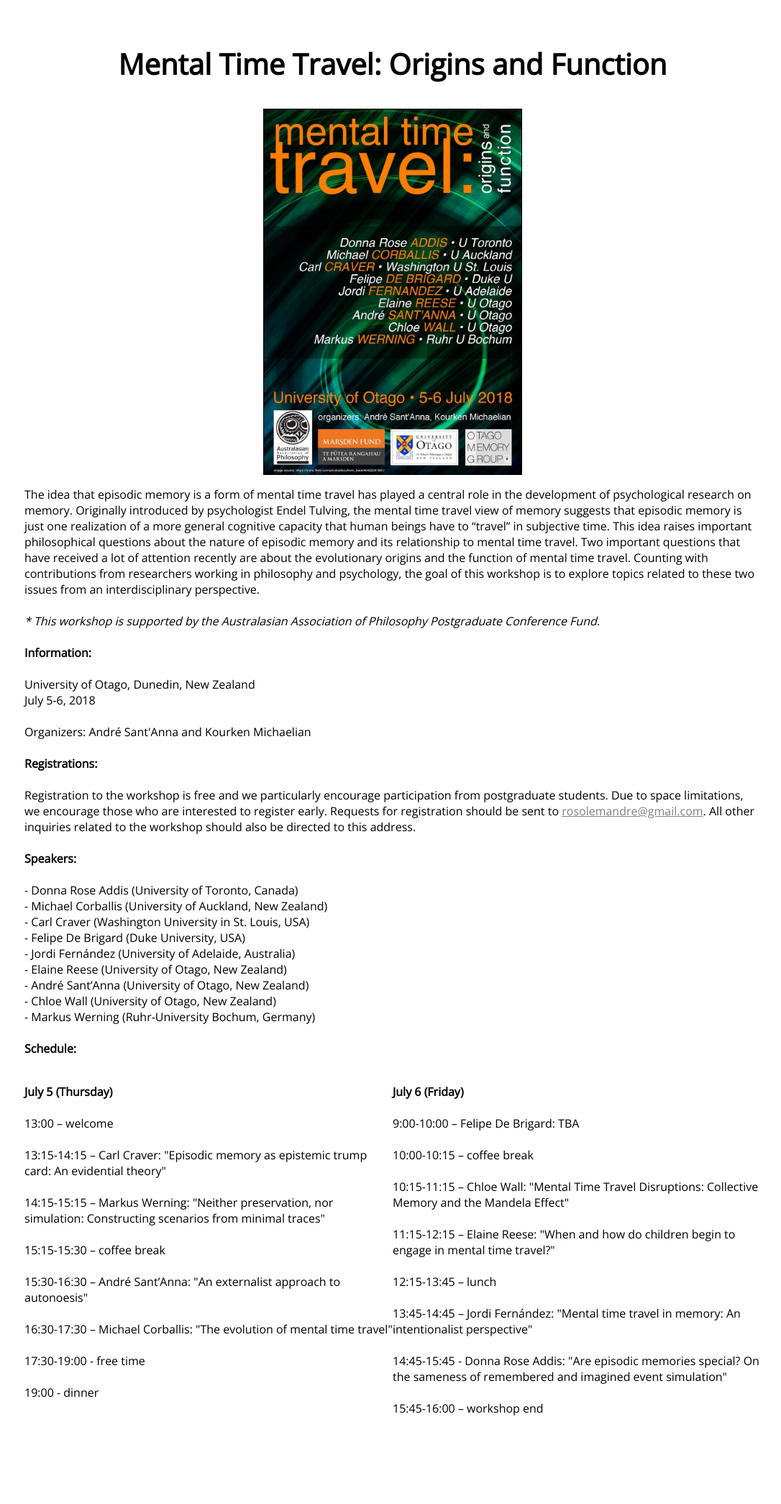
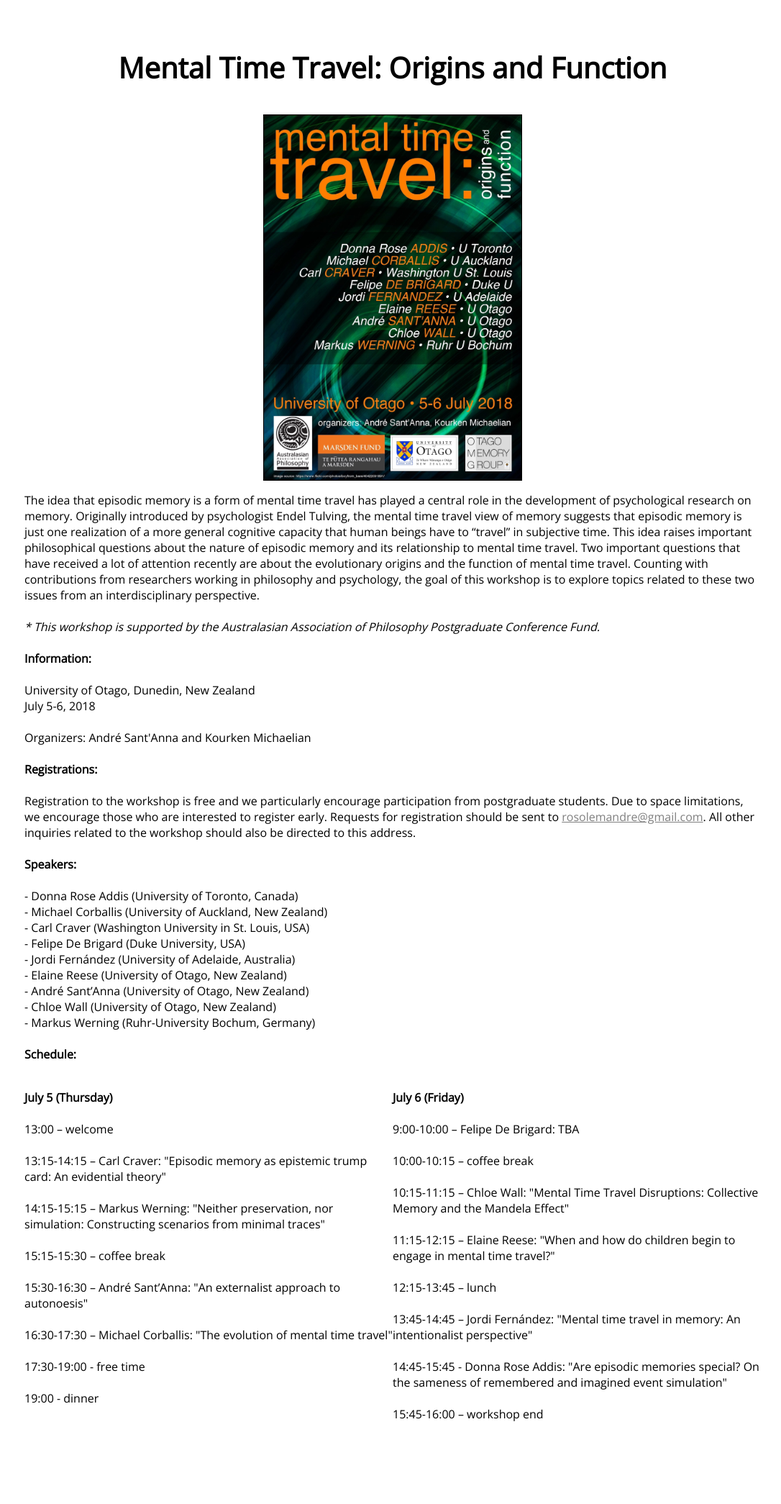
Before and after one commit to andresantanna/andresantanna.github.io, a Jekyll site: the page otago-mtt.html, which Jekyll copies as it is, in a window 1280 px wide. Shown: the whole page at 72% size, without its empty margins (94-1180 px from the left). Built offline with Jekyll 4.4.1, drawn with Linux system fonts in a browser that asks for light colours; comment, search, counter and statistics services are not loaded.

Commit message:
Update main-sub.css

```diff
--- a/css/main-sub.css
+++ b/css/main-sub.css
@@ -79,7 +79,7 @@ h1 {
 	font-style: normal;
 	font-variant: normal;
 	font-weight: 500;
-	line-height: 26.4px;
+	line-height: 35px;
 }
 
 h1.title {
```
